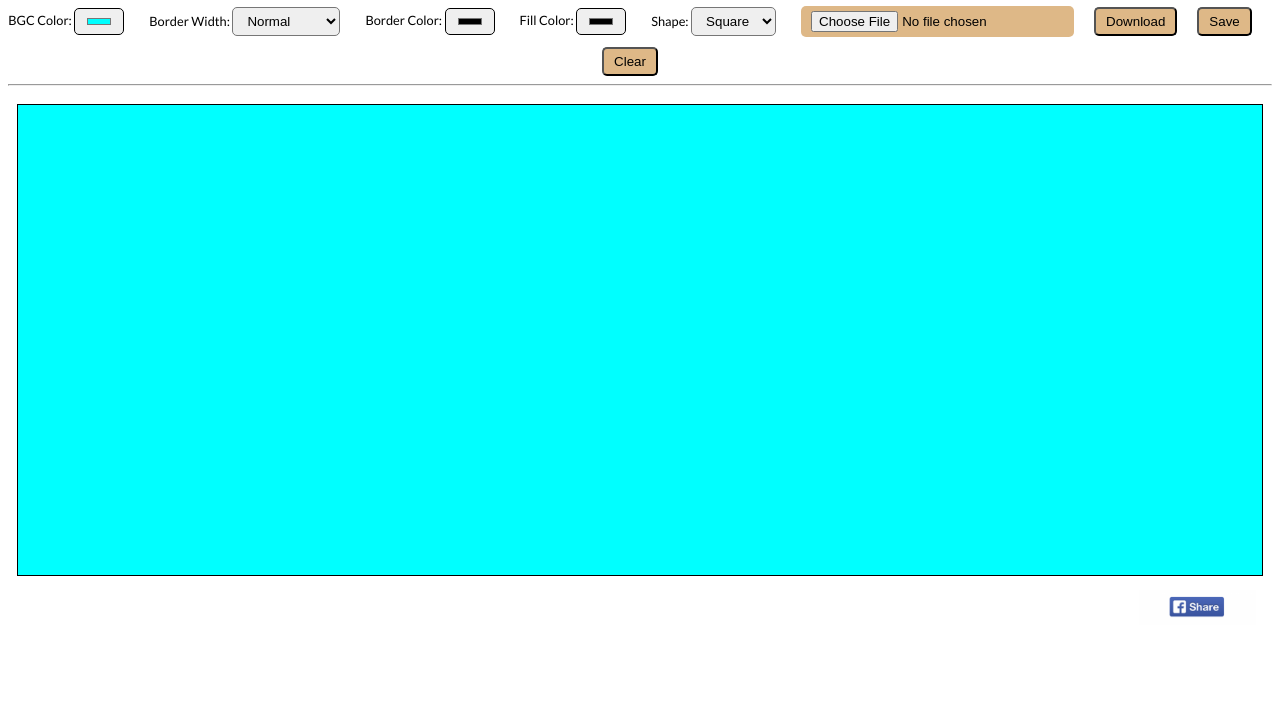
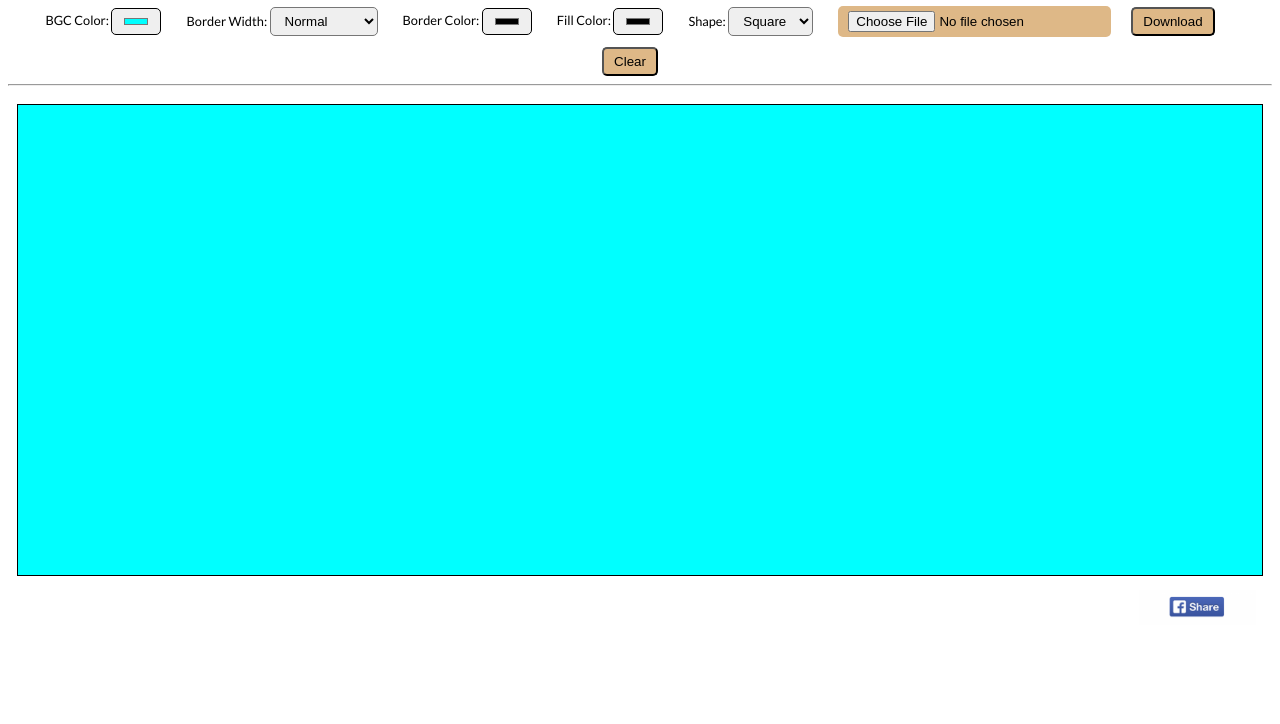
Before and after one commit to martin-shn/canvas, a plain HTML site: page index.html in a window 1280 px wide. Shown: the part 76-800 px from the top of the page. Drawn offline with Linux system fonts and the light colour scheme.

Commit message:
removed save btn

```diff
--- a/index.html
+++ b/index.html
@@ -35,7 +35,6 @@
             >
             <input type="file" class="btn upload-btn" accept="image/jpeg, image/png" onchange="onUpload(this)" />
             <button class="btn download-btn" onclick="onDownload()">Download</button>
-            <button class="btn save-btn" onclick="onSave()">Save</button>
             <button class="btn clear-btn" onclick="onClear()">Clear</button>
         </nav>
         <hr />
--- a/js/main.js
+++ b/js/main.js
@@ -164,7 +164,6 @@ function onUp(ev) {
     gIsDown = false;
 }
 
-function onSave() {}
 function onClear() {
     gCtx.fillStyle = colors.bgc;
     gCtx.fillRect(0, 0, gElCanvas.width, gElCanvas.height);
```
